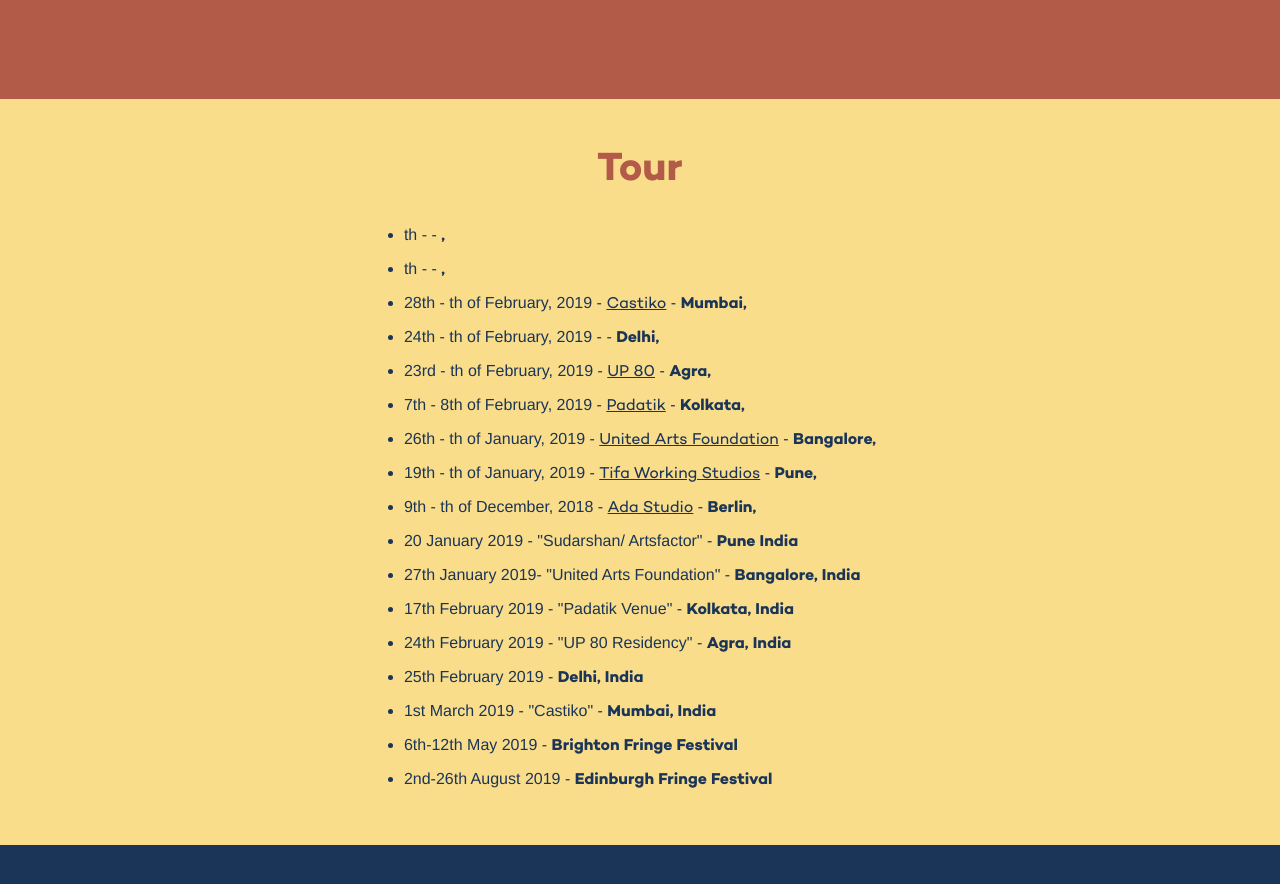
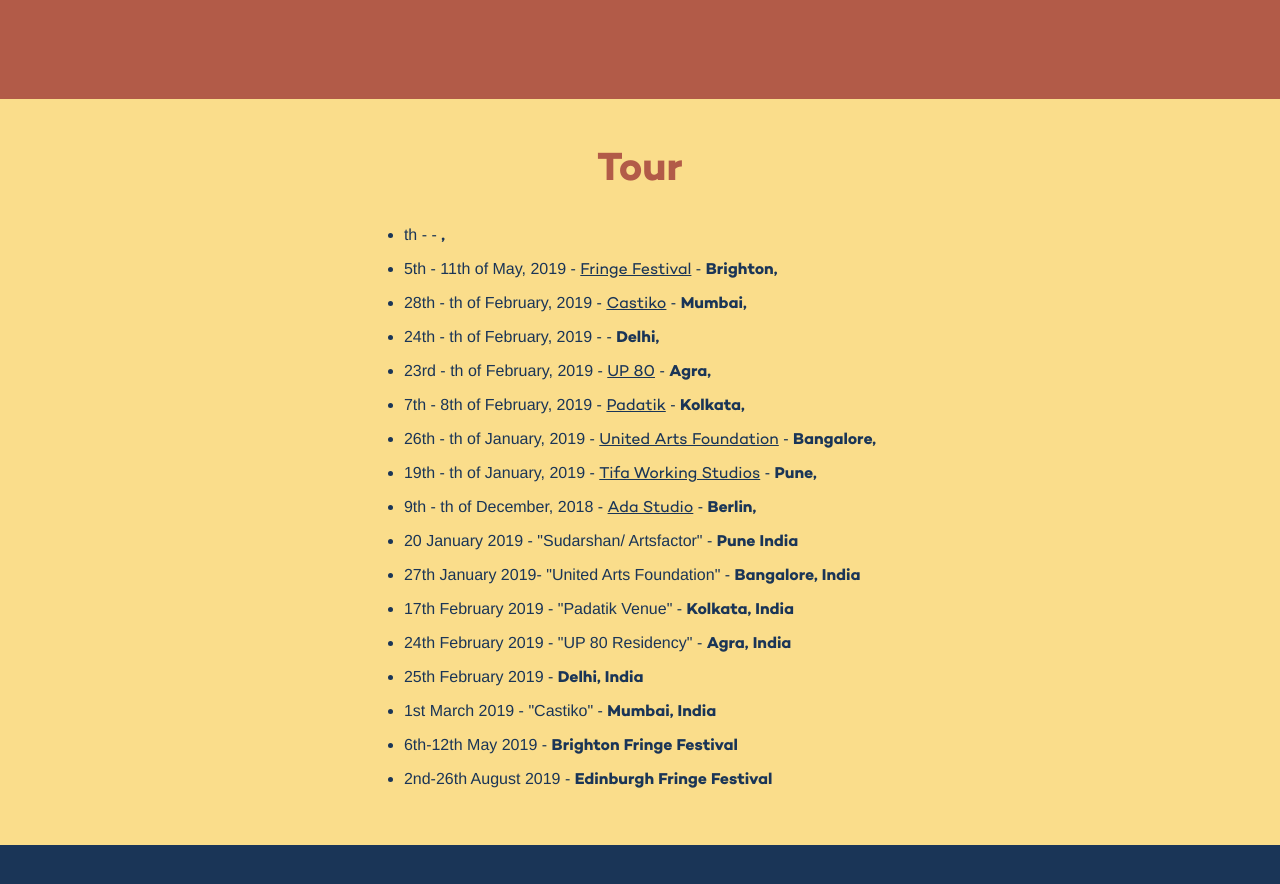
Before and after one commit to matteocarpi/GBT-Jekyll, a Jekyll site: the page built from index.md, in a window 1280 px wide and 900 px high, scrolled down 1174 px. Shown: the top 884 px of the window. Built offline with Jekyll 4.4.1, drawn with Linux system fonts in a browser that asks for light colours; nearby versions of some CDN libraries.

Commit message:
Update from Forestry.io Matteo Carpi updated index.md

```diff
--- a/index.md
+++ b/index.md
@@ -55,6 +55,11 @@ tour:
   first-date: 2019-02-28 18:30:00 +0000
   link: https://in.bookmyshow.com/plays/whilst-walking-showcase/ET00091236
 - template: tour-date
+  city: Brighton
+  country: UK
+  venue: Fringe Festival
+  first-date: 2019-05-05 18:30:00 +0000
+  last-date: 2019-05-11 18:30:00 +0000
 - template: tour-date
 
 ---
```
